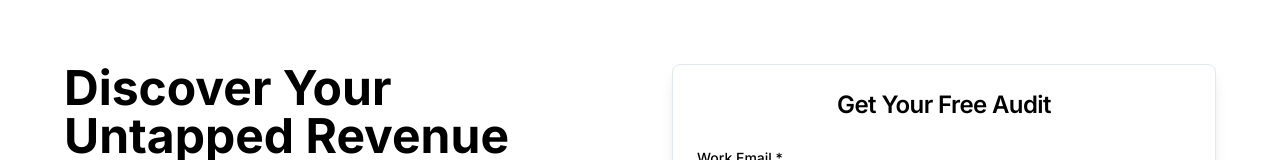
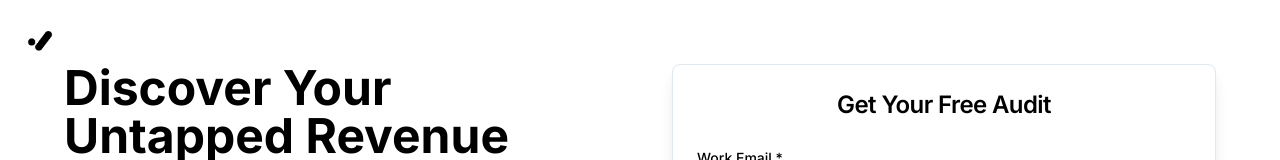
Before and after one commit to SP-Thoughtnudge/nudge-ai-nexus-24, a React (Vite) app: page /growth-audit in a window 1280 px wide. Shown: the top 160 px of the page. Built offline with nearby package versions, Linux system fonts and the light colour scheme.

Commit message:
Add logo to growth audit page
Add company logo to the top-left corner of the /growth-audit page, making it a clickable link that navigates to the homepage.

```diff
--- a/src/pages/GrowthAudit.tsx
+++ b/src/pages/GrowthAudit.tsx
@@ -1,10 +1,22 @@
 import React from "react";
+import { Link } from "react-router-dom";
 import GrowthAuditHero from "@/components/growth-audit/growth-audit-hero";
 import GrowthAuditForm from "@/components/growth-audit/growth-audit-form";
 
 const GrowthAudit = () => {
   return (
     <div className="min-h-screen bg-white">
+      {/* Logo in top-left corner */}
+      <div className="absolute top-6 left-6 z-10">
+        <Link to="/" className="block">
+          <img
+            src="/lovable-uploads/e1f8cc14-e19f-4b94-9a66-947868364f9c.png"
+            alt="Thoughtnudge"
+            className="h-8 w-auto hover:opacity-80 transition-opacity"
+          />
+        </Link>
+      </div>
+
       {/* No navigation or footer for distraction-free experience */}
       <div className="container mx-auto px-4 py-8 md:py-16">
         <div className="grid grid-cols-1 lg:grid-cols-2 gap-8 lg:gap-16 items-start max-w-6xl mx-auto">
```
